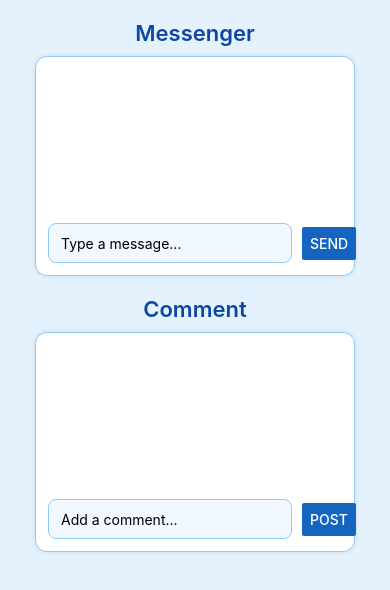
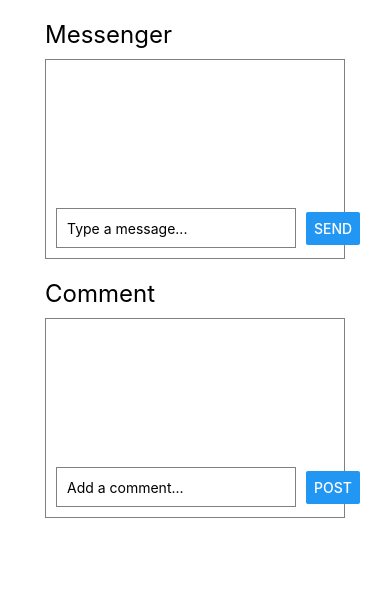
Before and after one commit to michellecajes/M08_Michelle_Cajes_IT_Elect1, a React Native app: screen / in a window 390 px wide. Shown: the top 590 px of the page. Built offline with nearby package versions, Linux system fonts and the light colour scheme.

Commit message:
Update App.js

```diff
--- a/App.js
+++ b/App.js
@@ -1,17 +1,25 @@
-import React, { useState } from 'react';
-import { View, Text, TextInput, Button, FlatList, ScrollView, StyleSheet } from 'react-native';
+import React, { useState } from "react";
+import {
+  View,
+  Text,
+  TextInput,
+  Button,
+  FlatList,
+  ScrollView,
+  StyleSheet,
+} from "react-native";
 
 export default function App() {
-  const [suwat, setSuwat] = useState('');
+  const [suwat, setSuwat] = useState("");
   const [mensahe, setMensahe] = useState([]);
-  const [comment, setComment] = useState('');
+  const [comment, setComment] = useState("");
   const [comments, setComments] = useState([]);
 
   // Add new message
   const handleSendMessage = () => {
     if (suwat.trim()) {
       setMensahe([...mensahe, suwat]);
-      setSuwat('');
+      setSuwat("");
     }
   };
 
@@ -19,16 +27,15 @@ export default function App() {
   const handleAddComment = () => {
     if (comment.trim()) {
       setComments([...comments, comment]);
-      setComment('');
+      setComment("");
     }
   };
 
-  // Reusable message renderer
+  // Reusable renderer for messages and comments
   const renderItem = ({ item }) => <Text style={styles.text}>{item}</Text>;
 
   return (
     <ScrollView contentContainerStyle={styles.container}>
-
       {/* Messenger Section */}
       <View style={styles.panelContainer}>
         <Text style={styles.header}>Messenger</Text>
@@ -46,7 +53,7 @@ export default function App() {
               value={suwat}
               onChangeText={setSuwat}
             />
-            <Button title="Send" color="#1565c0" onPress={handleSendMessage} />
+            <Button title="Send" onPress={handleSendMessage} />
           </View>
         </View>
       </View>
@@ -68,11 +75,10 @@ export default function App() {
               value={comment}
               onChangeText={setComment}
             />
-            <Button title="Post" color="#1565c0" onPress={handleAddComment} />
+            <Button title="Post" onPress={handleAddComment} />
           </View>
         </View>
       </View>
-
     </ScrollView>
   );
 }
@@ -80,33 +86,21 @@ export default function App() {
 const styles = StyleSheet.create({
   container: {
     padding: 20,
-    alignItems: 'center',
-    backgroundColor: '#e3f2fd', // light blue background
-    flexGrow: 1,
+    alignItems: "center",
   },
   panelContainer: {
     marginBottom: 20,
-    width: '100%',
-    alignItems: 'center',
   },
   header: {
-    fontSize: 22,
+    fontSize: 24,
     marginBottom: 10,
-    fontWeight: '600',
-    color: '#0d47a1', // deep blue text
   },
   panel: {
-    width: 320,
-    height: 220,
-    borderColor: '#90caf9', // light blue border
+    width: 300,
+    height: 200,
+    borderColor: "gray",
     borderWidth: 1,
-    padding: 12,
-    borderRadius: 12,
-    backgroundColor: 'white',
-    shadowColor: '#000',
-    shadowOpacity: 0.1,
-    shadowRadius: 5,
-    elevation: 3,
+    padding: 10,
   },
   messages: {
     flex: 1,
@@ -114,21 +108,18 @@ const styles = StyleSheet.create({
   text: {
     fontSize: 16,
     marginVertical: 5,
-    color: '#1565c0', // blue for messages
   },
   inputContainer: {
-    flexDirection: 'row',
-    alignItems: 'center',
+    flexDirection: "row",
+    alignItems: "center",
     marginTop: 10,
   },
   input: {
     flex: 1,
     height: 40,
-    borderColor: '#90caf9',
+    borderColor: "gray",
     borderWidth: 1,
-    paddingHorizontal: 12,
+    padding: 10,
     marginRight: 10,
-    borderRadius: 8,
-    backgroundColor: '#f1f8ff',
   },
 });
```
